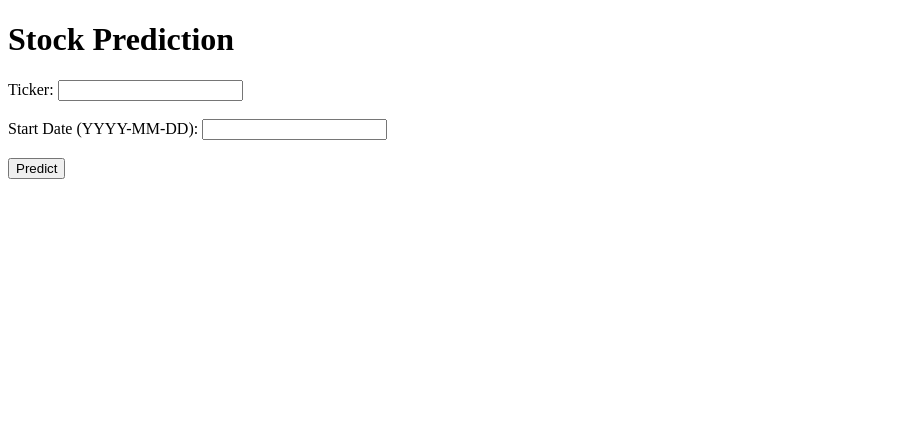
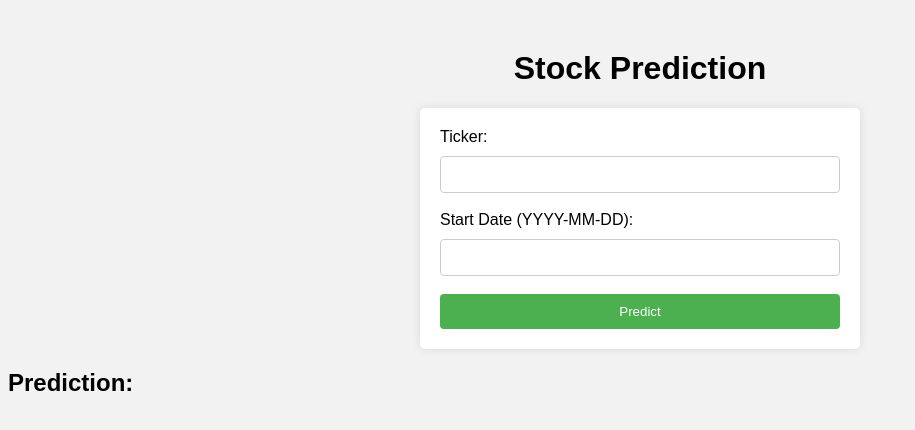
Before and after one commit to DaJoesh/CS4650-AWS-Project, a Django app: page /predict/ in a window 1280 px wide. Shown: the top 430 px of the page, without its empty margins (0-915 px from the left). Run offline with Django 4.2, Linux system fonts and the light colour scheme.

Commit message:
making predict.html look pretty

```diff
--- a/backend/stockAI/templates/predict.html
+++ b/backend/stockAI/templates/predict.html
@@ -1,12 +1,60 @@
 <!DOCTYPE html>
-<html>
+<html lang="en">
 <head>
-    <title>Stock Prediction</title>
+    <meta charset="UTF-8">
+    <meta name="viewport" content="width=device-width, initial-scale=1.0">
+    <title>Predict</title>
+    <style>
+        body {
+            font-family: Arial, sans-serif;
+            background-color: #f2f2f2;
+        }
+
+        h1 {
+            text-align: center;
+            margin-top: 50px;
+        }
+
+        form {
+            max-width: 400px;
+            margin: 0 auto;
+            padding: 20px;
+            background-color: #fff;
+            border-radius: 5px;
+            box-shadow: 0 0 10px rgba(0, 0, 0, 0.1);
+        }
+
+        label {
+            display: block;
+            margin-bottom: 10px;
+        }
+
+        input[type="text"] {
+            width: 100%;
+            padding: 10px;
+            border: 1px solid #ccc;
+            border-radius: 4px;
+            box-sizing: border-box;
+        }
+
+        input[type="submit"] {
+            width: 100%;
+            padding: 10px;
+            background-color: #4CAF50;
+            color: #fff;
+            border: none;
+            border-radius: 4px;
+            cursor: pointer;
+        }
+
+        input[type="submit"]:hover {
+            background-color: #45a049;
+        }
+    </style>
 </head>
 <body>
     <h1>Stock Prediction</h1>
     <form action="{% url 'predict' %}" method="post">
-        {% csrf_token %}
         <label for="ticker">Ticker:</label>
         <input type="text" id="ticker" name="ticker" required><br><br>
 
@@ -15,5 +63,6 @@
 
         <input type="submit" value="Predict">
     </form>
+    <h2>Prediction:</h2>
 </body>
 </html>
```
